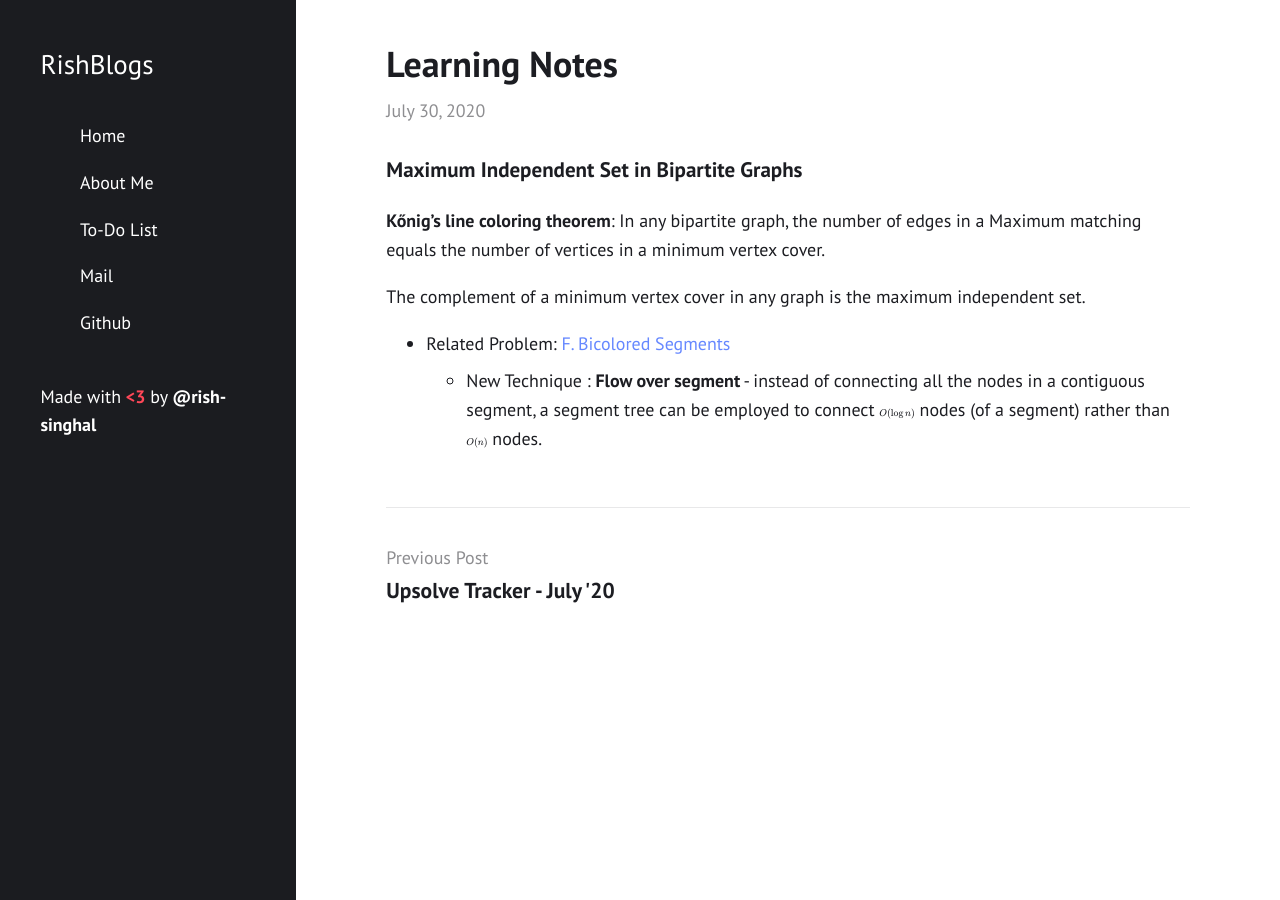
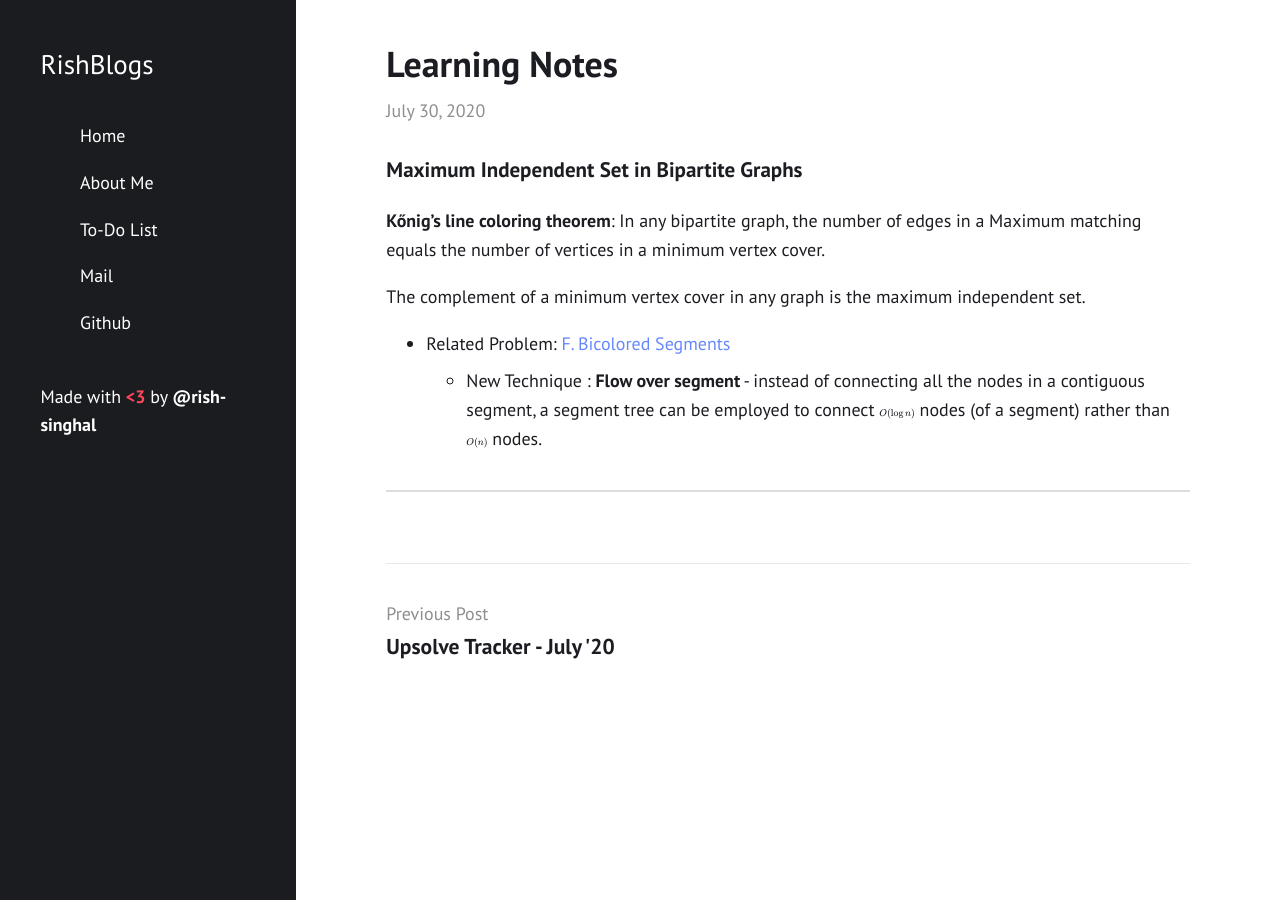
Before and after one commit to rish-singhal/blogs, a Jekyll site: the page built from _posts/2020-07-30-Learning-Notes.md, in a window 1280 px wide. Built offline with Jekyll 4.4.1, drawn with Linux system fonts in a browser that asks for light colours; formulas are drawn with MathJax 3; comment, search, counter and statistics services are not loaded.

Commit message:
added comments

```diff
--- a/_layouts/post.html
+++ b/_layouts/post.html
@@ -5,10 +5,10 @@
 <article>
   {% include meta.html post=page %}
   {{ content }}
-  {% if page.comments != false and site.comments.isso or site.comments.disqus %}
+  {% if page.comments%}
     <hr>
     {% if site.comments.isso_domain %}<div id="isso-thread"></div>{% endif %}
-    {% if site.comments.disqus_shortname %}<div id="disqus_thread"></div>{% endif %}
+    {% if page.comments %}<div id="disqus_thread"></div>{% endif %}
     <noscript>Please enable JavaScript to view comments.</noscript>
   {% endif %}
 </article>
```
